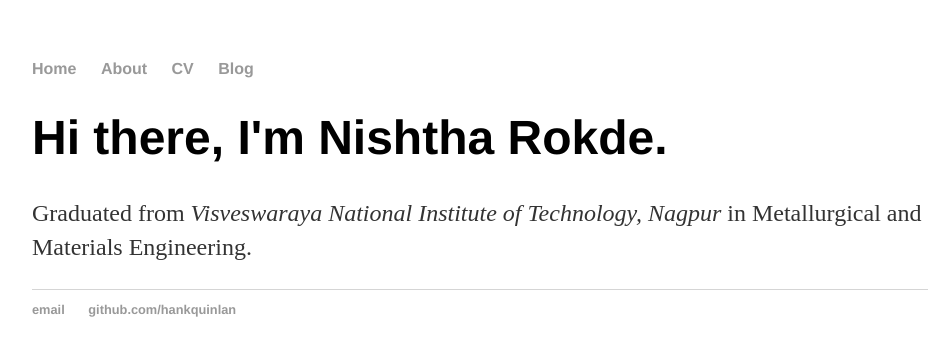
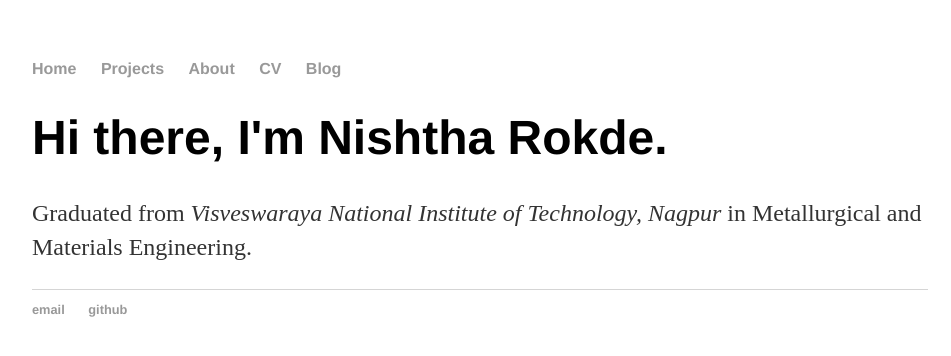
Before and after one commit to nishtha-rokde/nishtha-rokde.github.io, a Jekyll site: the page built from index.html, in a window 1280 px wide. Shown: the top 356 px of the page, without its empty margins (160-1111 px from the left). Built offline with Jekyll 4.4.1, drawn with Linux system fonts in a browser that asks for light colours.

Commit message:
Update default.html

```diff
--- a/_layouts/default.html
+++ b/_layouts/default.html
@@ -9,6 +9,7 @@
 			<nav>
 	    		<ul>
 	        		<li><a href="/">Home</a></li>
+				<li><a href="/projects">Projects</a></li>
 		        	<li><a href="/about">About</a></li>
 	        		<li><a href="/cv">CV</a></li>
 	        		<li><a href="/blog">Blog</a></li>
@@ -21,8 +22,8 @@
 			</div><!-- /.container -->
 			<footer>
 	    		<ul>
-	        		<li><a href="mailto:hankquinlanhub@gmail.com">email</a></li>
-	        		<li><a href="https://github.com/hankquinlan">github.com/hankquinlan</a></li>
+	        		<li><a href="mailto:nishtharokde@gmail.com">email</a></li>
+	        		<li><a href="https://github.com/Nishtha_R_">github</a></li>
 				</ul>
 			</footer>
 		</body>
```
